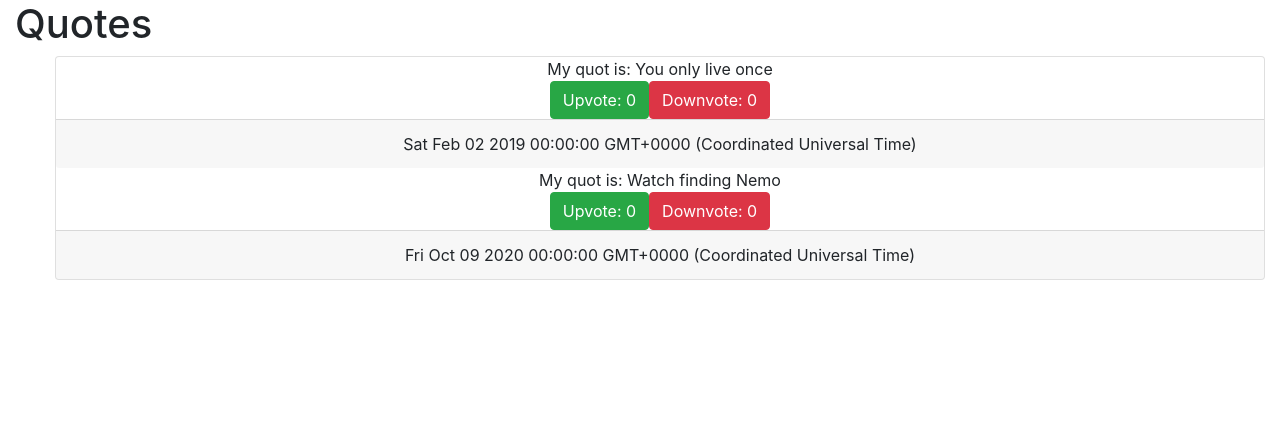
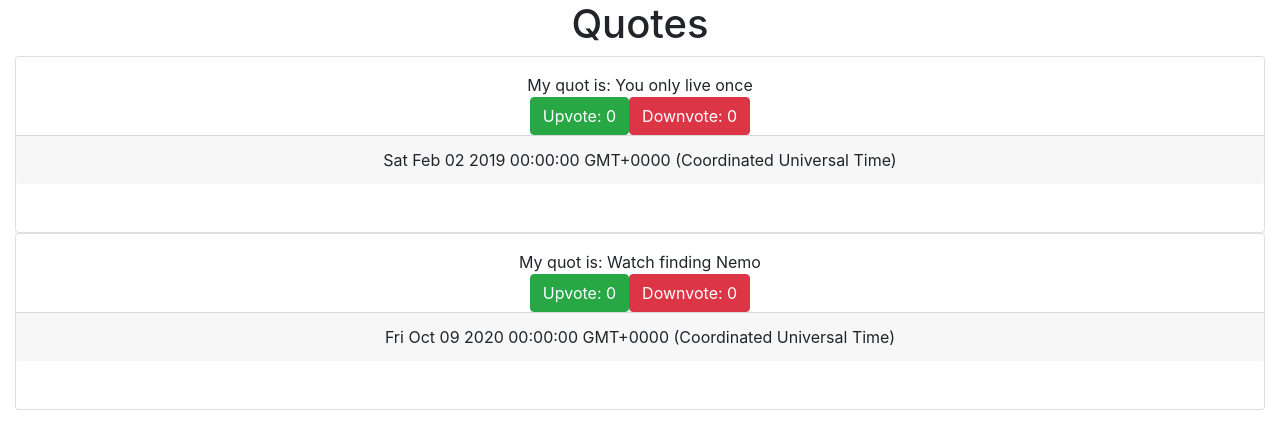
Before and after one commit to Ashisoma/Quote, an Angular app: page / in a window 1280 px wide. Shown: the top 448 px of the page. Built offline with nearby package versions, Linux system fonts and the light colour scheme.

Commit message:
add form

```diff
--- a/src/app/app.module.ts
+++ b/src/app/app.module.ts
@@ -5,14 +5,14 @@ import { AppRoutingModule } from './app-routing.module';
 import { AppComponent } from './app.component';
 import { QuotesComponent } from './quotes/quotes.component';
 import { HighlightDirective } from './highlight.directive';
-import { QuoteDetailsComponent } from './quote-details/quote-details.component';
+import { GoalFormComponent } from './goal-form/goal-form.component';
 
 @NgModule({
   declarations: [
     AppComponent,
     QuotesComponent,
     HighlightDirective,
-    QuoteDetailsComponent
+    GoalFormComponent
   ],
   imports: [
     BrowserModule,
--- /dev/null
+++ b/src/app/goal-form/goal-form.component.html
@@ -0,0 +1,15 @@
+<div class="container-fluid">
+    <h2 class="text-center">
+     Create new Quote
+    </h2>
+    <hr>
+    <div class="form-group">
+        <label for="name">Author</label>
+        <input type="text" required class="form-control" id="name">
+
+    </div>
+    <div class="form-group">
+        <label for="quote">Quote</label>
+        <textarea class="form-control" id="quote"></textarea>
+    </div>
+</div>
--- /dev/null
+++ b/src/app/goal-form/goal-form.component.ts
@@ -0,0 +1,15 @@
+import { Component, OnInit } from '@angular/core';
+
+@Component({
+  selector: 'app-goal-form',
+  templateUrl: './goal-form.component.html',
+  styleUrls: ['./goal-form.component.css']
+})
+export class GoalFormComponent implements OnInit {
+
+  constructor() { }
+
+  ngOnInit(): void {
+  }
+
+}
--- a/src/app/quote-details/quote-details.component.html
+++ /dev/null
@@ -1 +0,0 @@
-<p>{{quote.author}}</p>
--- a/src/app/quote-details/quote-details.component.ts
+++ /dev/null
@@ -1,24 +0,0 @@
-//import { Quote } from '@angular/compiler';
-import { Component, OnInit, Input } from '@angular/core';
-import { Quote } from '../quote';
-
-@Component({
-  selector: 'app-quote-details',
-  templateUrl: './quote-details.component.html',
-  styleUrls: ['./quote-details.component.css']
-})
-export class QuoteDetailsComponent implements OnInit {
-  @Input() quote: Quote;
-
-
-
-
-  constructor() { }
-
-
-
-
-  ngOnInit() {
-  }
-
-}
--- a/src/app/quotes/quotes.component.html
+++ b/src/app/quotes/quotes.component.html
@@ -1,8 +1,8 @@
 <div class="container-fluid">
-<h1>Quotes</h1>
-<ul>
-  <div class="card text-center">
-    <div *ngFor='let quote of quote;let i=index'>
+<h1 class="text-center">Quotes</h1>
+
+
+    <div *ngFor='let quote of quote;let i=index' class="card text-center pt-3 pb-5">
       <div class="cardheader">
       My quot is: {{quote.name}}
       </div>
@@ -19,8 +19,6 @@
         {{quote.date}}
       </div>
     </div>
-  </div>
-</ul>
 </div>
 <!-- <div class="card text-center" *ngFor='let quote of quote;let i=index'>
   <div class="card-header">
```
Also changed, not shown: src/app/goal-form/goal-form.component.css (added), 1 other file (tests, documents, lock files or other folders).
